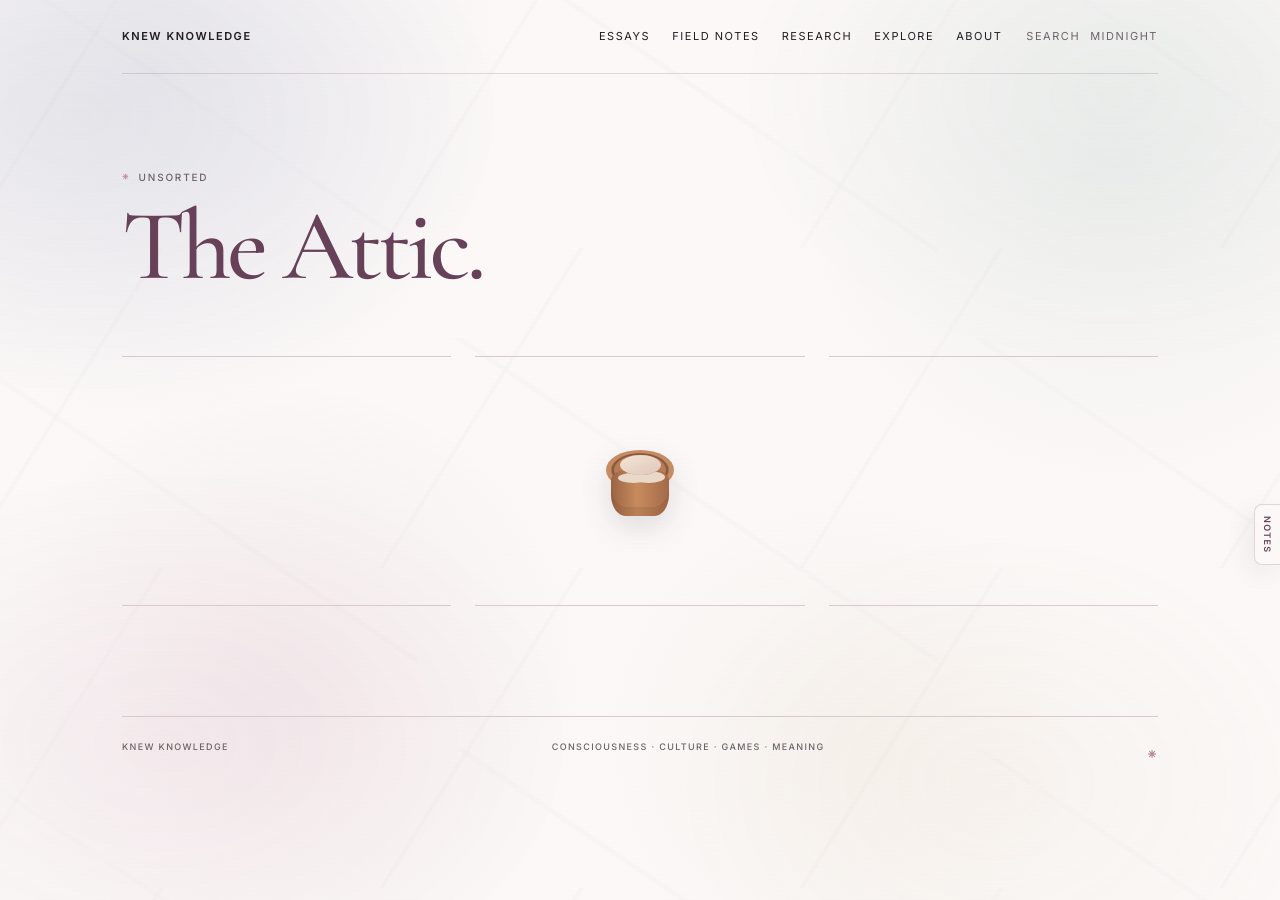
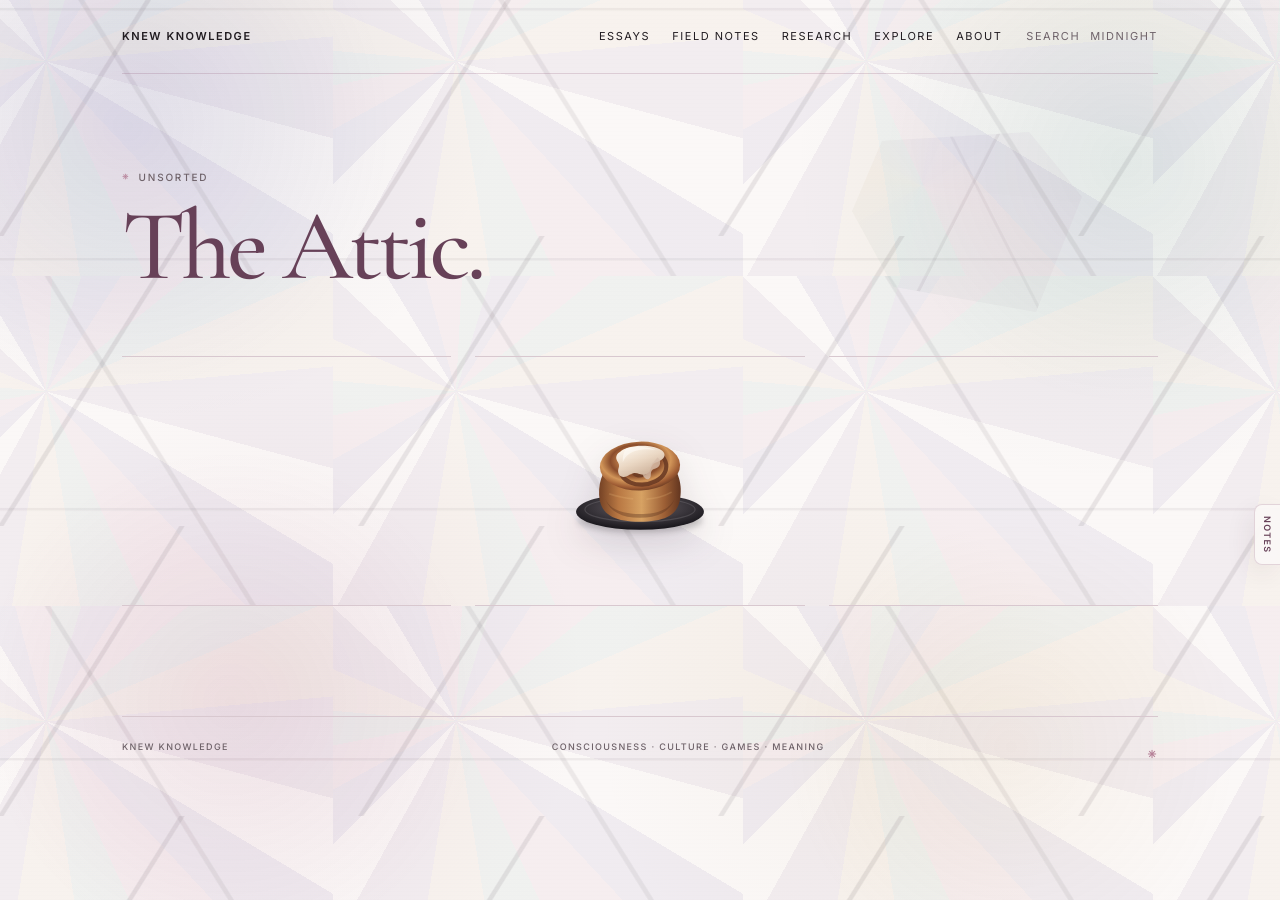
Before and after one commit to mewww555/Knew-Knowledge, a Jekyll site: the page built from attic.md, in a window 1280 px wide. Built offline with Jekyll 4.4.1, drawn with Linux system fonts in a browser that asks for light colours.

Commit message:
Strengthen stained glass, contrast, and Skyrim Easter egg art

```diff
--- a/assets/css/style.scss
+++ b/assets/css/style.scss
@@ -366,19 +366,24 @@ a { color: inherit; }
 /* --- exploratory layer --- */
 .ambient-glass {
   position: fixed;
-  inset: -8%;
+  inset: -6%;
   z-index: 0;
   pointer-events: none;
-  opacity: .48;
+  opacity: .72;
   background:
-    linear-gradient(122deg, transparent 0 42%, rgba(103,65,88,.035) 42.2% 42.7%, transparent 43% 100%),
-    linear-gradient(34deg, transparent 0 57%, rgba(110,119,159,.035) 57.2% 57.8%, transparent 58% 100%),
-    radial-gradient(ellipse at 12% 18%, rgba(112,128,180,.17), transparent 24%),
-    radial-gradient(ellipse at 82% 16%, rgba(103,153,143,.13), transparent 23%),
-    radial-gradient(ellipse at 74% 82%, rgba(197,163,105,.10), transparent 22%),
-    radial-gradient(ellipse at 18% 78%, rgba(189,118,156,.13), transparent 25%);
-  background-size: 420px 320px, 520px 410px, auto, auto, auto, auto;
-  filter: saturate(.9);
+    linear-gradient(122deg, transparent 0 47.2%, rgba(49,35,47,.13) 47.5% 48.2%, transparent 48.5% 100%) 0 0 / 360px 290px,
+    linear-gradient(58deg, transparent 0 52.2%, rgba(49,35,47,.10) 52.5% 53.1%, transparent 53.4% 100%) 0 0 / 420px 330px,
+    linear-gradient(0deg, transparent 0 74%, rgba(49,35,47,.08) 74.4% 75%, transparent 75.4% 100%) 0 0 / 380px 250px,
+    repeating-conic-gradient(
+      from 17deg at 30% 35%,
+      rgba(118,105,166,.11) 0 16deg,
+      rgba(181,115,151,.10) 16deg 34deg,
+      rgba(90,146,139,.09) 34deg 50deg,
+      rgba(196,154,88,.08) 50deg 68deg,
+      rgba(126,83,144,.09) 68deg 88deg,
+      rgba(255,255,255,.02) 88deg 104deg
+    ) 0 0 / 410px 330px;
+  filter: saturate(1.08);
 }
 .paper-noise { z-index: 4; }
 main { animation: page-in .38s ease both; }
@@ -1004,3 +1009,126 @@ main { animation: page-in .38s ease both; }
 @media (prefers-reduced-motion: reduce) {
   *, *::before, *::after { scroll-behavior: auto !important; animation-duration: .001ms !important; animation-iteration-count: 1 !important; transition-duration: .001ms !important; }
 }
+
+
+/* Stronger daylight stained glass */
+:root:not([data-theme="midnight"]) .site-header,
+:root:not([data-theme="midnight"]) .site-footer,
+:root:not([data-theme="midnight"]) .page-head,
+:root:not([data-theme="midnight"]) .article-wrap,
+:root:not([data-theme="midnight"]) .feature-section,
+:root:not([data-theme="midnight"]) .recent-section,
+:root:not([data-theme="midnight"]) .two-column-home,
+:root:not([data-theme="midnight"]) .research-grid,
+:root:not([data-theme="midnight"]) .research-notebook,
+:root:not([data-theme="midnight"]) .idea-map-wrap,
+:root:not([data-theme="midnight"]) .question-ledger,
+:root:not([data-theme="midnight"]) .curio-grid,
+:root:not([data-theme="midnight"]) .attic-shelves {
+  position: relative;
+}
+
+:root:not([data-theme="midnight"]) .site-shell::before {
+  content: "";
+  position: fixed;
+  inset: 0;
+  z-index: -1;
+  pointer-events: none;
+  background:
+    radial-gradient(circle at 10% 14%, rgba(122,116,188,.10), transparent 19%),
+    radial-gradient(circle at 88% 18%, rgba(88,154,144,.09), transparent 18%),
+    radial-gradient(circle at 18% 78%, rgba(188,113,154,.09), transparent 20%),
+    radial-gradient(circle at 79% 83%, rgba(201,161,91,.08), transparent 18%);
+}
+
+:root:not([data-theme="midnight"]) .feature-section::before,
+:root:not([data-theme="midnight"]) .page-head::after,
+:root:not([data-theme="midnight"]) .article-wrap::after {
+  content: "";
+  position: absolute;
+  pointer-events: none;
+  opacity: .52;
+  background:
+    linear-gradient(117deg, transparent 0 45%, rgba(61,43,58,.14) 45.5% 46.2%, transparent 46.5%),
+    linear-gradient(63deg, transparent 0 58%, rgba(61,43,58,.10) 58.4% 59%, transparent 59.4%),
+    conic-gradient(from 15deg at 30% 30%, rgba(122,116,188,.12), rgba(188,113,154,.10), rgba(88,154,144,.10), rgba(201,161,91,.09), rgba(122,116,188,.12));
+  filter: blur(.1px);
+}
+
+:root:not([data-theme="midnight"]) .feature-section::before {
+  width: 300px;
+  height: 220px;
+  right: -90px;
+  top: -35px;
+  clip-path: polygon(12% 4%, 78% 0, 100% 38%, 82% 100%, 20% 88%, 0 45%);
+}
+:root:not([data-theme="midnight"]) .page-head::after {
+  width: 230px;
+  height: 180px;
+  right: -170px;
+  top: 58px;
+  clip-path: polygon(13% 5%, 77% 0, 100% 36%, 80% 100%, 18% 86%, 0 44%);
+}
+:root:not([data-theme="midnight"]) .article-wrap::after {
+  width: 220px;
+  height: 170px;
+  left: -245px;
+  top: 155px;
+  clip-path: polygon(14% 0, 85% 9%, 100% 54%, 69% 100%, 10% 82%, 0 34%);
+}
+
+/* Readability fix for Current seed */
+.dark-panel.glass-panel {
+  background:
+    linear-gradient(145deg, rgba(66,45,66,.97), rgba(36,29,43,.98)),
+    radial-gradient(circle at 15% 10%, rgba(138,119,169,.28), transparent 30%),
+    radial-gradient(circle at 88% 85%, rgba(95,145,137,.14), transparent 26%);
+  color: #fffafc;
+  border-color: rgba(223,198,220,.30);
+  box-shadow: 0 18px 46px rgba(58,38,55,.18);
+}
+.dark-panel.glass-panel .eyebrow { color: #ead9e8; }
+.dark-panel.glass-panel h2 { color: #fffafc; }
+.dark-panel.glass-panel p:not(.eyebrow) { color: #f2eaf0; }
+
+/* Map explanation */
+.map-intro { max-width: 620px !important; }
+.map-explainer {
+  max-width: 620px;
+  margin: -8px 0 26px;
+  color: var(--muted);
+  font-size: 18px;
+  line-height: 1.5;
+  font-style: italic;
+}
+
+/* Sweet roll image asset */
+.sweet-roll-image-link {
+  display: block;
+  width: 168px;
+  transition: transform .22s ease, filter .22s ease;
+  filter: drop-shadow(0 14px 18px rgba(55,37,48,.14));
+}
+.sweet-roll-image-link:hover {
+  transform: translateY(-5px) rotate(-1deg);
+  filter: drop-shadow(0 18px 22px rgba(75,48,70,.20));
+}
+.sweet-roll-img { display: block; width: 100%; height: auto; }
+
+/* Paarthurnax image asset */
+.paarthurnax-figure {
+  width: min(760px, 96%);
+  margin: 10px auto 18px;
+  overflow: hidden;
+  border: 1px solid var(--line);
+  box-shadow: 0 24px 60px rgba(40,30,40,.10);
+}
+.paarthurnax-figure img {
+  display: block;
+  width: 100%;
+  height: auto;
+}
+:root[data-theme="midnight"] .paarthurnax-figure {
+  border-color: rgba(206,178,225,.18);
+  box-shadow: 0 24px 70px rgba(111,69,155,.18);
+}
--- a/attic.md
+++ b/attic.md
@@ -13,10 +13,8 @@ searchable: false
 <section class="attic-shelves" aria-label="Unsorted space">
   <div></div>
   <div class="attic-secret">
-    <a class="sweet-roll" href="{{ '/high-hrothgar/' | relative_url }}" aria-label="A suspiciously inviting sweet roll">
-      <span class="sweet-roll-top" aria-hidden="true"></span>
-      <span class="sweet-roll-base" aria-hidden="true"></span>
-      <span class="sweet-roll-icing" aria-hidden="true"></span>
+    <a class="sweet-roll-image-link" href="{{ '/high-hrothgar/' | relative_url }}" aria-label="A suspiciously inviting sweet roll">
+      <img class="sweet-roll-img" src="{{ '/assets/images/sweet-roll.svg' | relative_url }}" alt="A frosted Skyrim-style sweet roll">
     </a>
   </div>
   <div></div>
```
Also changed, not shown: explore.md (+2 -0 lines), high-hrothgar.md (+3 -11 lines), assets/images/paarthurnax.svg (added), assets/images/sweet-roll.svg (added).
